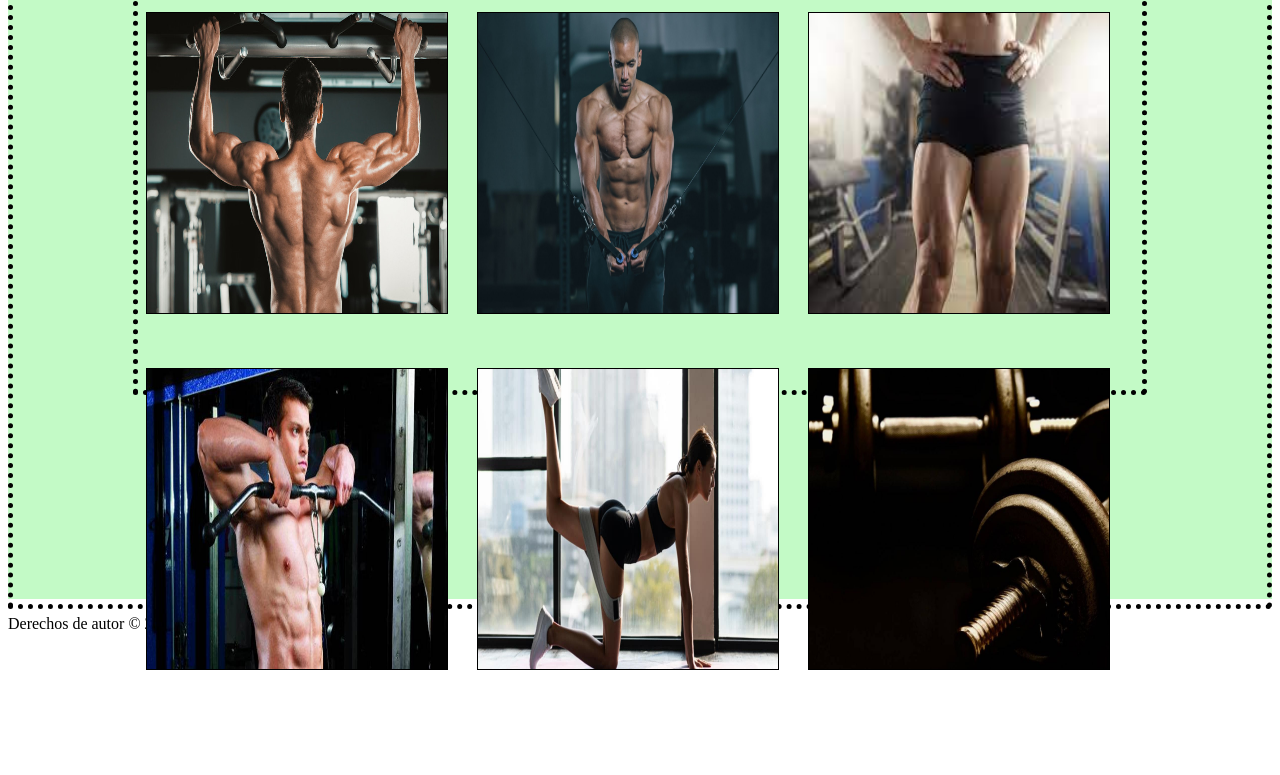
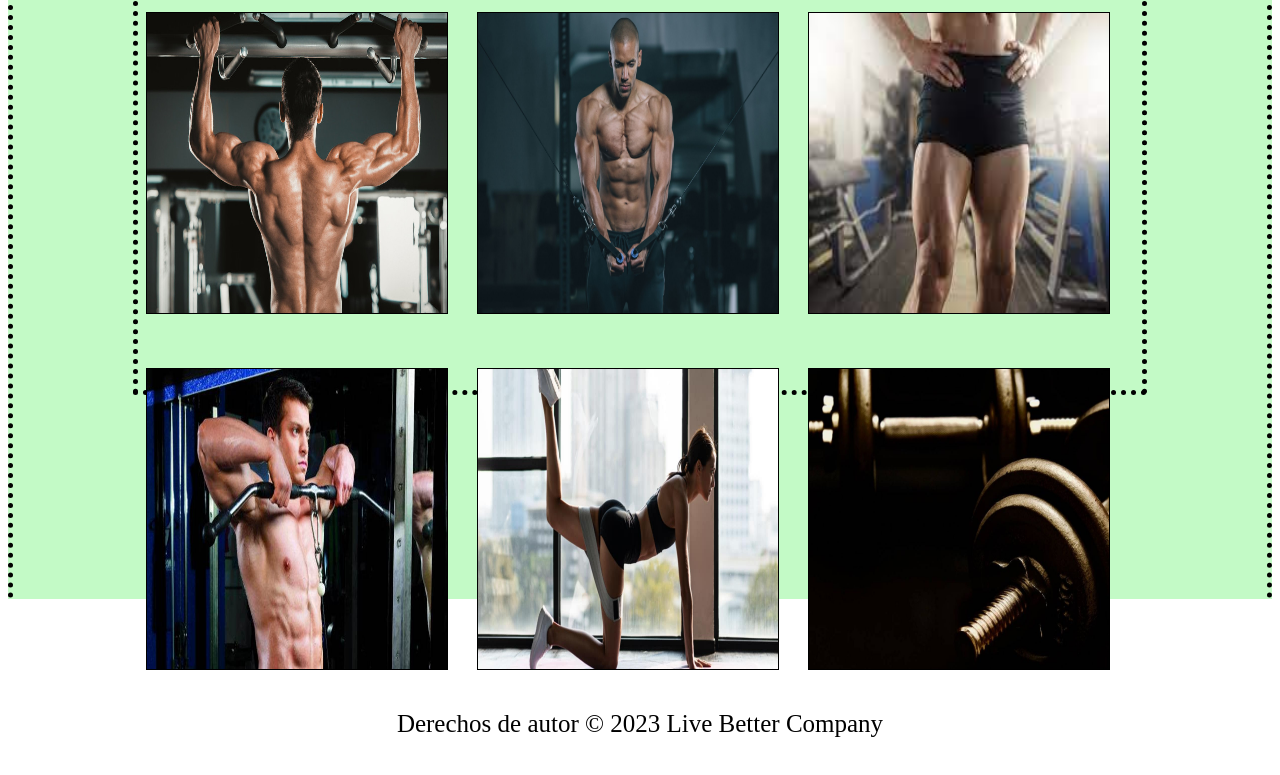
Before and after one commit to LiveBetterCompany/repo_SafeLiveApplication, a website: page ejercicio.html in a window 1280 px wide. Shown: the part 989-1764 px from the top of the page. Before the commit the page ends 1663 px from the top, so only its background shows below. Drawn offline with Linux system fonts and the light colour scheme.

Commit message:
Update estilos.css

```diff
--- a/estilos.css
+++ b/estilos.css
@@ -225,6 +225,7 @@ div.comuna {
     height: 1800px;
     display: flex;
     flex-flow: row wrap;
+     border-bottom: none;
 }
 
 img.imagenComunidad {
@@ -342,3 +343,17 @@ div.formulario .elemento input[type="button"] {
     padding: 10px;
     border-radius: 10px;
 }
+
+div.footer {
+    background-color: white;
+    /* border: 5px solid black; */
+    width: 100%;
+    height: 250px;
+    display: flex;
+    justify-content: center;
+    align-items: center;
+}
+
+div.footer p{
+    font-size: 25px;
+}
```
